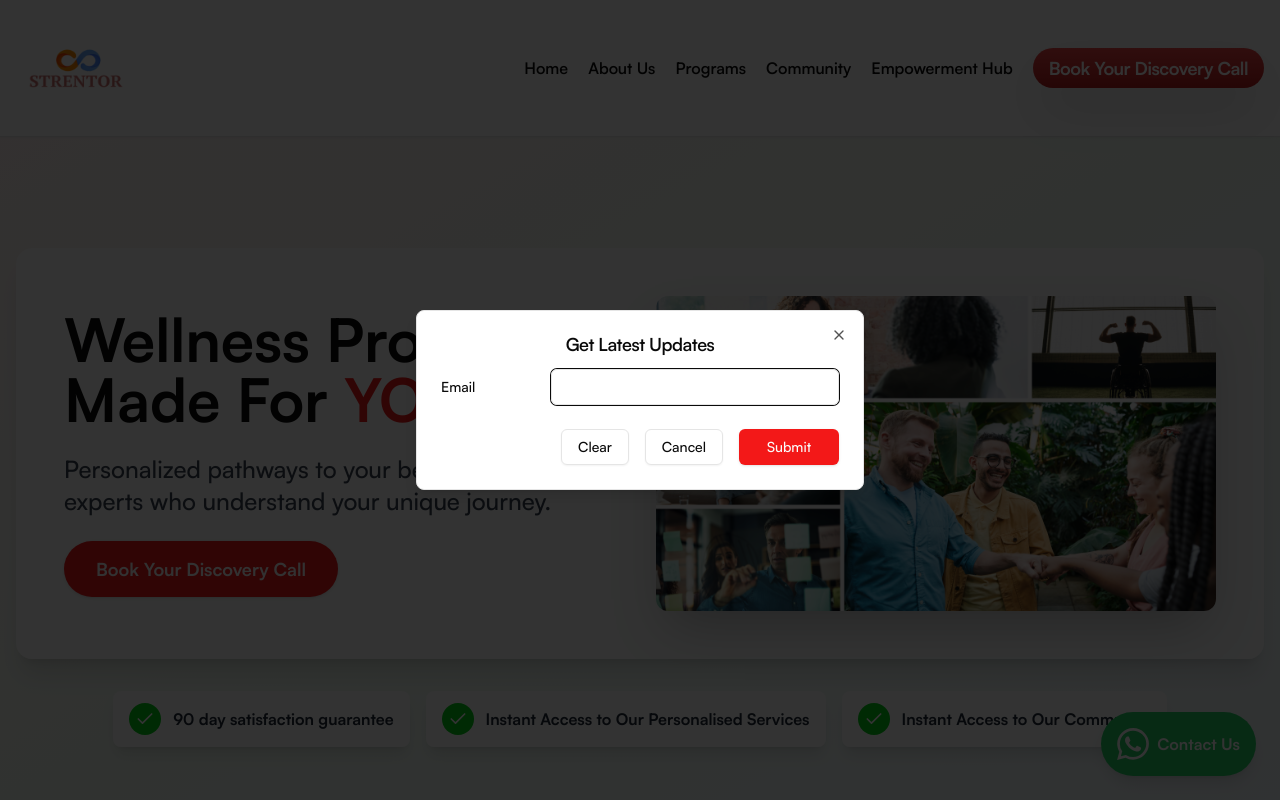
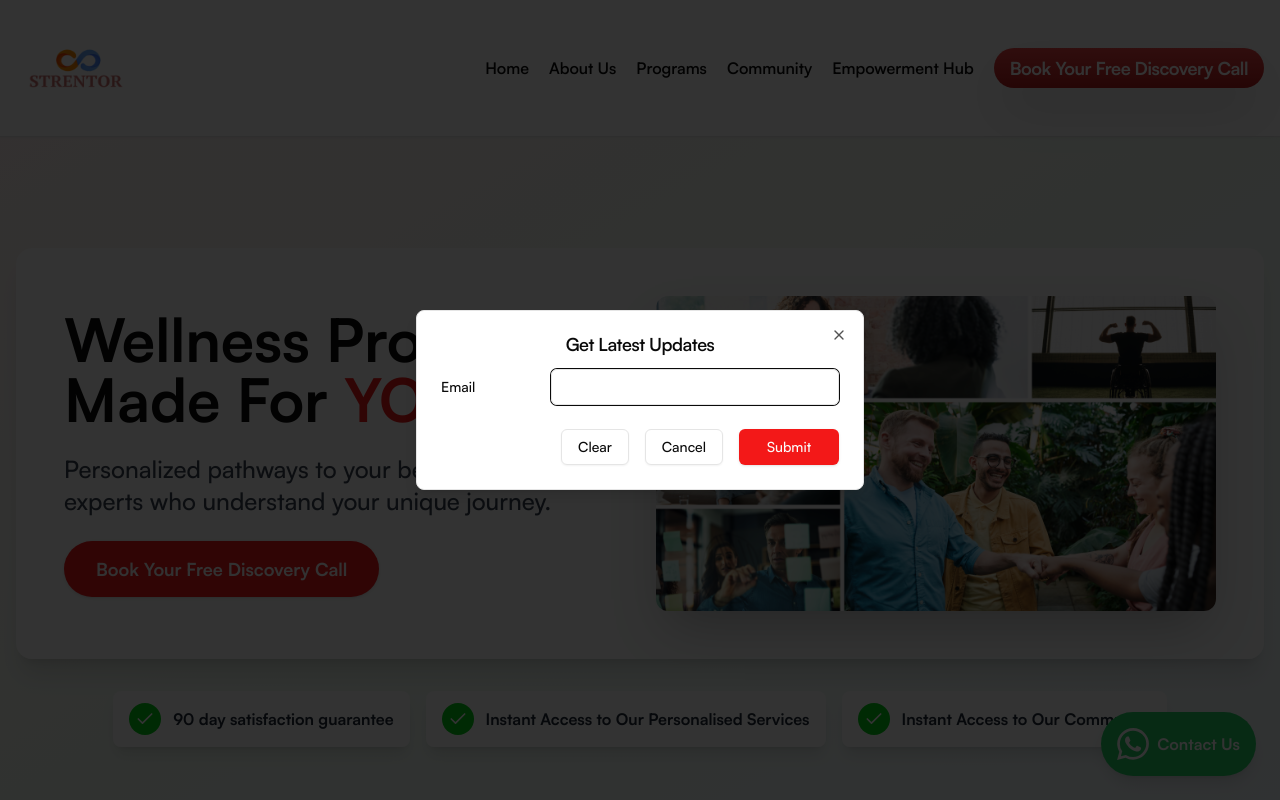
Before and after one commit to chaitanyashetty47/strlanding, a Next.js app: page / in a window 1280 px wide. Shown: the top 800 px of the page. Built offline with nearby package versions, Linux system fonts and the light colour scheme.

Commit message:
changes in hero and header

```diff
--- a/src/components/landing/Header.tsx
+++ b/src/components/landing/Header.tsx
@@ -49,7 +49,7 @@ export default function Header() {
               onClick={() => window.open("https://chat.whatsapp.com/BW8s55o0pLCHCimnM0za3x", "_blank")}
             >
               <span className="whitespace-pre-wrap text-center text-sm font-bold leading-none tracking-tight text-white lg:text-lg">
-               Book Your Discovery Call
+               Book Your Free Discovery Call
               </span>
             </Button>
           </div>
@@ -63,15 +63,7 @@ export default function Header() {
             <a href="/programs" className="block hover:text-red-500 py-2">Programs</a>
             <a href="/community" className="block hover:text-red-500 py-2">Community</a>
             <a href="https://empowerment-hub.strentor.com/"  className="block hover:text-red-500 py-2">Empowerment Hub</a>
-            {/* <Button
-              className="w-full shadow-2xl h-10 rounded-full bg-gradient-to-b from-red-500 to-red-700"
-              onClick={() => window.open("https://calendly.com/strentor/strentor-services", "_blank")}
-            >
-              <span className="whitespace-pre-wrap text-center text-sm font-bold
-               leading-none tracking-tight text-white lg:text-lg">
-                Book A Discovery Call
-              </span>
-            </Button> */}
+
           </div>
         )}
       </header>
--- a/src/components/landing/Hero.tsx
+++ b/src/components/landing/Hero.tsx
@@ -48,38 +48,13 @@ export default function Hero() {
                   onClick={() => window.open("https://calendly.com/strentor/strentor-services", "_blank")}
                   className="h-14 px-8 text-lg rounded-full font-bold bg-[#F31818] hover:bg-[#F31818]/90 transition-all transform hover:scale-105"
                 >
-                  Book Your Discovery Call
+                  Book Your Free Discovery Call
                 </Button>
-                {/* <Button
-              className="w-3/4 shadow-2xl h-10 rounded-full bg-gradient-to-b from-red-500 to-red-700"
-              onClick={() => window.open("https://calendly.com/strentor/strentor-services", "_blank")}
-            >
-              <span className="whitespace-pre-wrap text-center text-sm font-bold
-               leading-none tracking-tight text-white lg:text-lg">
-                Book A Discovery Call
-              </span>
-            </Button> */}
-                {/* <Button
-                  onClick={handleWaitlistClick}
-                  className="h-14 px-8 text-lg rounded-full font-bold bg-white border-2 border-[#0D97FF] text-[#0D97FF] hover:bg-[#0D97FF] hover:text-white transition-all transform hover:scale-105"
-                >
-                  Join Our Waitlist
-                </Button> */}
+
               </div>
             </div>
 
             {/* Video Section */}
-            {/* <div className="flex justify-center items-center">
-              <div className="w-full aspect-video rounded-xl overflow-hidden shadow-2xl transform hover:scale-[1.02] transition-all">
-                <iframe
-                  src="https://www.youtube.com/embed/dQw4w9WgXcQ"
-                  frameBorder="0"
-                  allow="accelerometer; autoplay; clipboard-write; encrypted-media; gyroscope; picture-in-picture"
-                  allowFullScreen
-                  className="w-full h-full"
-                />
-              </div>
-            </div> */}
             <div className="flex justify-center items-center">
               <div className="relative w-full aspect-video rounded-xl overflow-hidden shadow-2xl transform hover:scale-[1.02] transition-all">
                 <Image
@@ -93,7 +68,6 @@ export default function Hero() {
             </div>
           </div>
 
-          {/* Guarantee Badges */}
           {/* Guarantee Badges */}
           <div className="flex flex-col sm:flex-row flex-wrap justify-center items-center gap-4 mt-8">
             {guarantees.map((guarantee, index) => (
```
